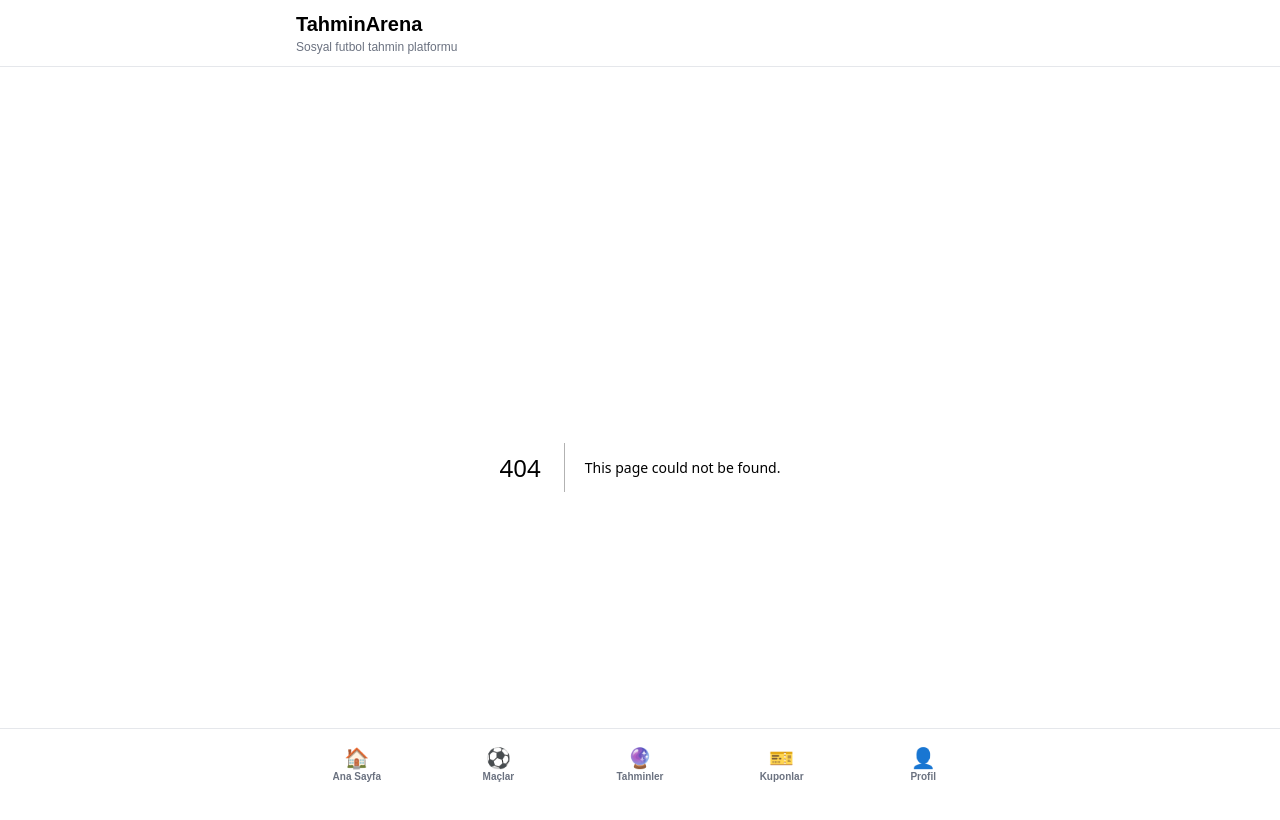
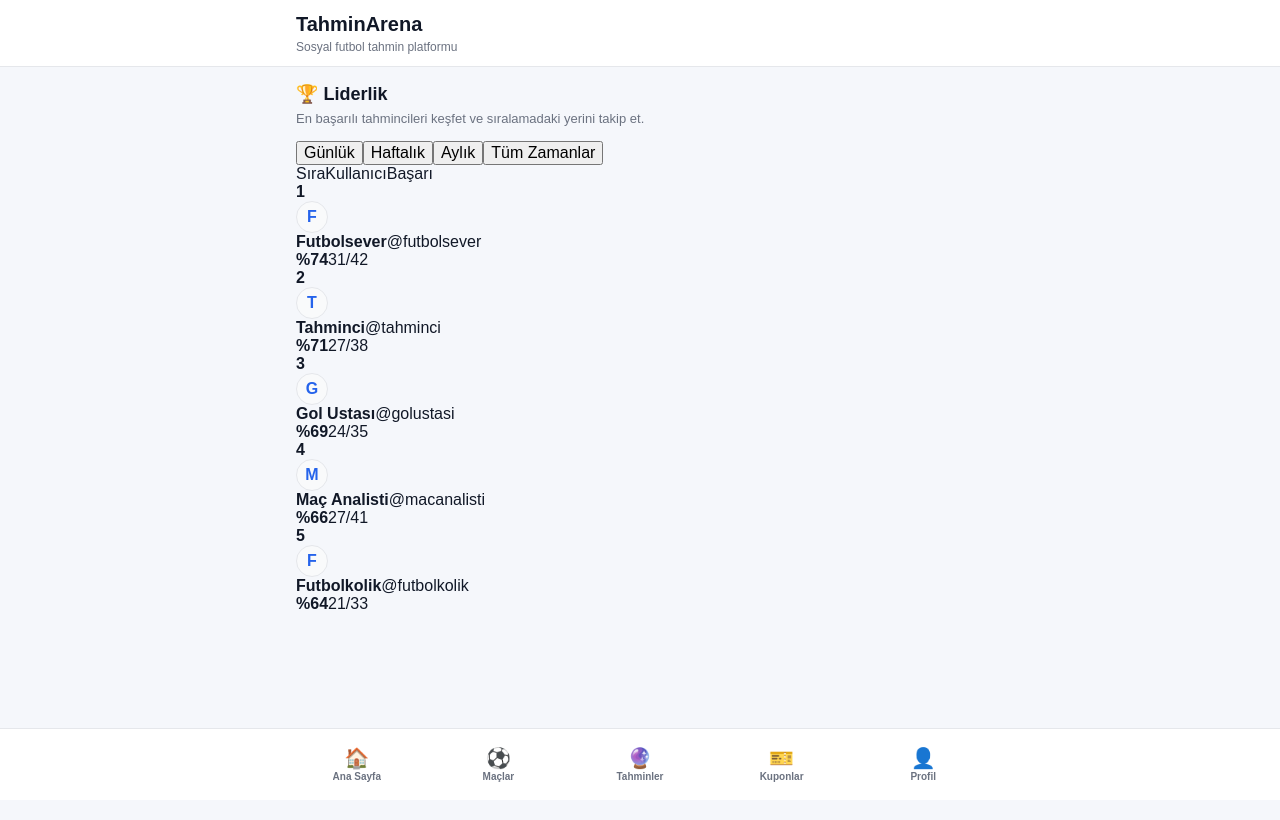
Before and after one commit to bitcoinkazanc/TahminArena, a Next.js app in the folder tahminarena/: page /leaderboard in a window 1280 px wide. Before the commit this address had no page. Shown: the top 820 px of the page. Built offline with nearby package versions, Linux system fonts and the light colour scheme.

Commit message:
Create tahminarena/app/leaderboard/page.tsx

```diff
--- /dev/null
+++ b/tahminarena/app/leaderboard/page.tsx
@@ -0,0 +1,156 @@
+"use client";
+
+import { useMemo, useState } from "react";
+import PageContainer from "@/components/layout/PageContainer";
+import LeaderboardTable from "@/components/leaderboard/LeaderboardTable";
+
+type LeaderboardPeriod =
+  | "daily"
+  | "weekly"
+  | "monthly"
+  | "all";
+
+type LeaderboardUser = {
+  rank: number;
+  userId: string;
+  username: string;
+  displayName: string;
+  avatarUrl?: string | null;
+  predictionsCount: number;
+  correctPredictionsCount: number;
+  successRate: number;
+};
+
+const demoUsers: LeaderboardUser[] = [
+  {
+    rank: 1,
+    userId: "user-1",
+    username: "futbolsever",
+    displayName: "Futbolsever",
+    avatarUrl: null,
+    predictionsCount: 42,
+    correctPredictionsCount: 31,
+    successRate: 74,
+  },
+  {
+    rank: 2,
+    userId: "user-2",
+    username: "tahminci",
+    displayName: "Tahminci",
+    avatarUrl: null,
+    predictionsCount: 38,
+    correctPredictionsCount: 27,
+    successRate: 71,
+  },
+  {
+    rank: 3,
+    userId: "user-3",
+    username: "golustasi",
+    displayName: "Gol Ustası",
+    avatarUrl: null,
+    predictionsCount: 35,
+    correctPredictionsCount: 24,
+    successRate: 69,
+  },
+  {
+    rank: 4,
+    userId: "user-4",
+    username: "macanalisti",
+    displayName: "Maç Analisti",
+    avatarUrl: null,
+    predictionsCount: 41,
+    correctPredictionsCount: 27,
+    successRate: 66,
+  },
+  {
+    rank: 5,
+    userId: "user-5",
+    username: "futbolkolik",
+    displayName: "Futbolkolik",
+    avatarUrl: null,
+    predictionsCount: 33,
+    correctPredictionsCount: 21,
+    successRate: 64,
+  },
+];
+
+const periodLabels: Array<{
+  value: LeaderboardPeriod;
+  label: string;
+}> = [
+  {
+    value: "daily",
+    label: "Günlük",
+  },
+  {
+    value: "weekly",
+    label: "Haftalık",
+  },
+  {
+    value: "monthly",
+    label: "Aylık",
+  },
+  {
+    value: "all",
+    label: "Tüm Zamanlar",
+  },
+];
+
+export default function LeaderboardPage() {
+  const [period, setPeriod] =
+    useState<LeaderboardPeriod>("weekly");
+
+  const users = useMemo(
+    () => demoUsers,
+    [period],
+  );
+
+  return (
+    <main>
+      <PageContainer>
+        <section>
+          <div className="section-heading">
+            <h2>🏆 Liderlik</h2>
+
+            <p>
+              En başarılı tahmincileri keşfet ve
+              sıralamadaki yerini takip et.
+            </p>
+          </div>
+
+          <div
+            className="leaderboard-periods"
+            role="tablist"
+            aria-label="Liderlik dönemi"
+          >
+            {periodLabels.map((item) => {
+              const isActive =
+                period === item.value;
+
+              return (
+                <button
+                  key={item.value}
+                  type="button"
+                  className={`leaderboard-periods__item ${
+                    isActive
+                      ? "leaderboard-periods__item--active"
+                      : ""
+                  }`}
+                  onClick={() =>
+                    setPeriod(item.value)
+                  }
+                  role="tab"
+                  aria-selected={isActive}
+                >
+                  {item.label}
+                </button>
+              );
+            })}
+          </div>
+        </section>
+
+        <LeaderboardTable users={users} />
+      </PageContainer>
+    </main>
+  );
+}
```
